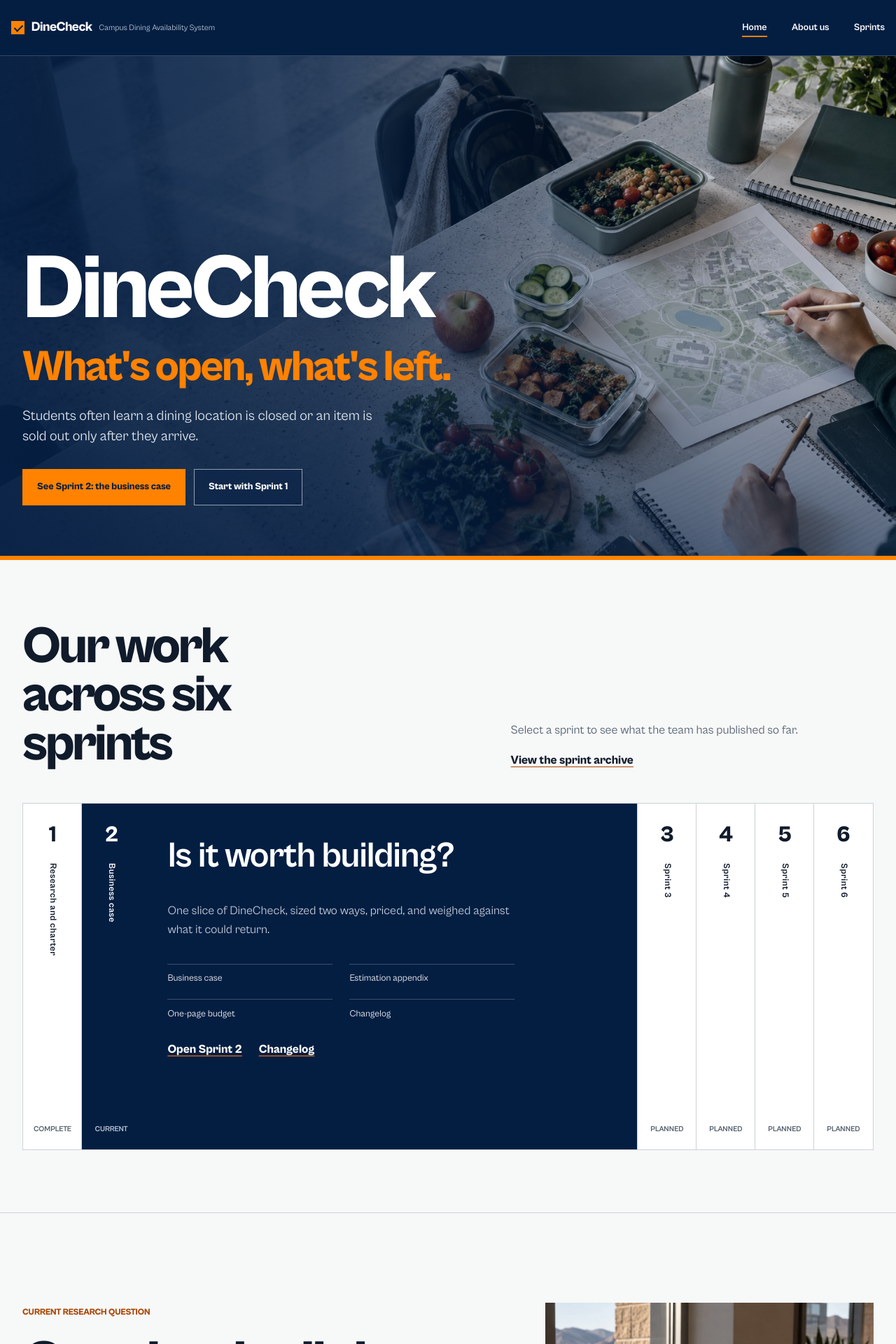
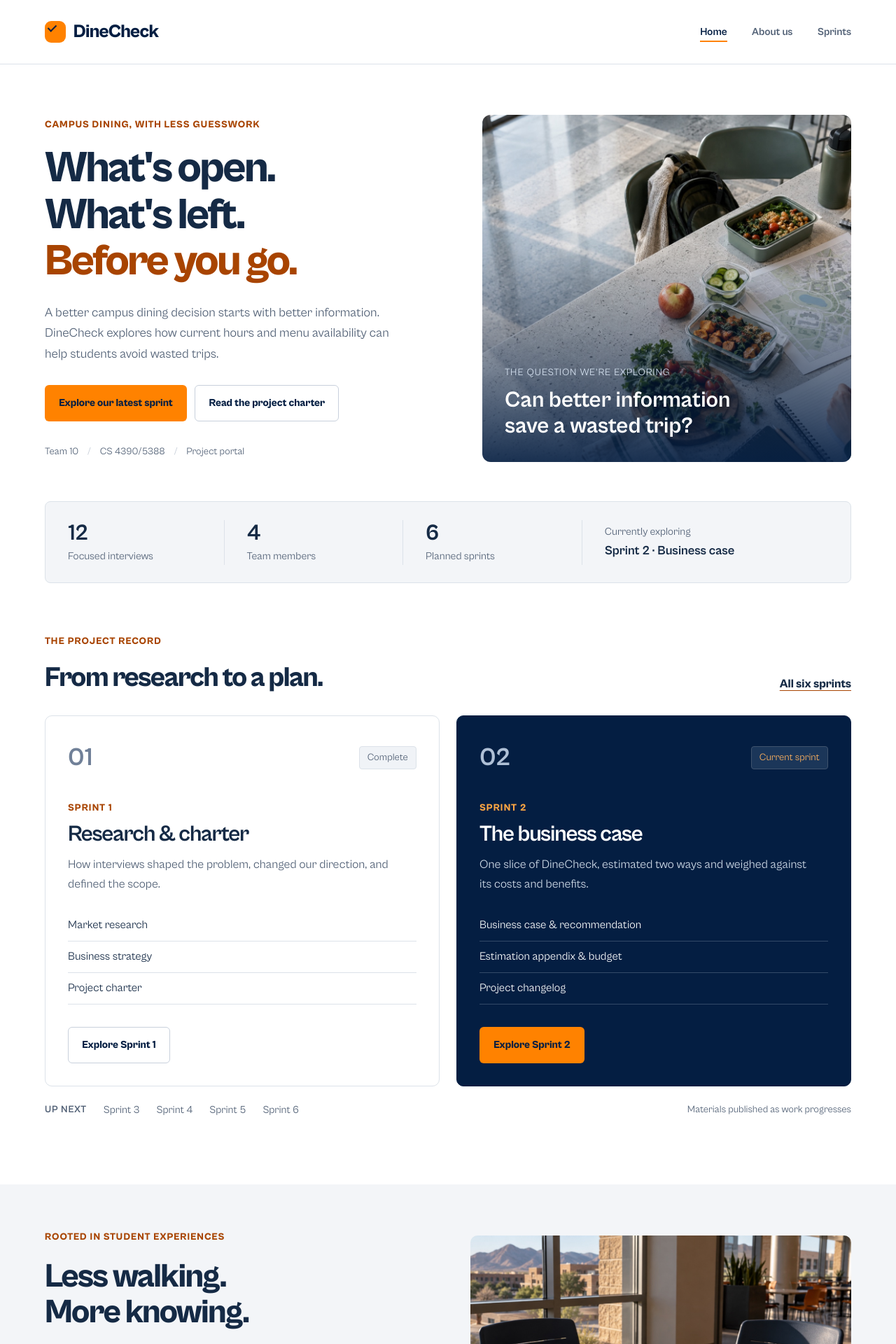
Before and after one commit to dlozan62/dlozan62.github.io, a Jekyll site: the page built from index.html, in a window 1280 px wide. Shown: the top 1920 px of the page at 70% size. Built offline with Jekyll 4.4.1, drawn with Linux system fonts in a browser that asks for light colours; some of the changed text lies outside the part shown.

Commit message:
Clean up DineCheck website design

```diff
--- a/_layouts/default.html
+++ b/_layouts/default.html
@@ -28,6 +28,7 @@
 
     <link rel="stylesheet" href="{{ '/assets/css/style.css' | relative_url }}">
     <script src="{{ '/assets/js/site.js' | relative_url }}" defer></script>
+  <link rel="stylesheet" href="{{ '/assets/css/redesign.css' | relative_url }}">
   </head>
   <body>
     <a class="skip-link" href="#main-content">Skip to content</a>
--- a/index.html
+++ b/index.html
@@ -1,150 +1,15 @@
 ---
 layout: default
 title: Home
-description: "DineCheck: what's open, what's left. Team 10's living record of the research, estimates, and decisions behind a campus dining availability system."
+description: DineCheck — campus dining availability. Follow Team 10's research, planning, and project decisions.
 permalink: /
 ---
-
-<section class="exhibit-hero" aria-labelledby="hero-title">
-  <img
-    class="exhibit-hero__image"
-    src="{{ '/assets/images/campus-dining-work-session.jpg' | relative_url }}"
-    alt="Meal containers, notebooks, and a campus map arranged on a dining table"
-    width="1536"
-    height="1024"
-    fetchpriority="high"
-  >
-  <div class="exhibit-hero__wash" aria-hidden="true"></div>
-  <div class="exhibit-hero__content">
-    <h1 id="hero-title">{{ site.title }}</h1>
-    <p class="exhibit-hero__tagline">{{ site.tagline }}</p>
-    <p class="exhibit-hero__problem">
-      Students often learn a dining location is closed or an item is sold out
-      only after they arrive.
-    </p>
-    <div class="exhibit-hero__actions">
-      <a class="button button--orange" href="{{ '/sprints/sprint-2/' | relative_url }}">
-        See Sprint 2: the business case
-      </a>
-      <a class="button button--glass" href="{{ '/sprints/sprint-1/' | relative_url }}">
-        Start with Sprint 1
-      </a>
-    </div>
-  </div>
+<section class="home-hero">
+ <div class="hero-copy"><p class="eyebrow">CAMPUS DINING, WITH LESS GUESSWORK</p><h1>What's open.<br>What's left.<br><span>Before you go.</span></h1><p class="hero-description">A better campus dining decision starts with better information. DineCheck explores how current hours and menu availability can help students avoid wasted trips.</p><div class="hero-actions"><a class="button button--orange" href="/sprints/sprint-2/">Explore our latest sprint</a><a class="button button--outline" href="/sprints/sprint-1/project-charter/">Read the project charter</a></div><p class="hero-note">Team 10 <span> / </span> CS 4390/5388 <span> / </span> Project portal</p></div>
+ <figure class="hero-figure"><img src="/assets/images/campus-dining-work-session.jpg" alt="Meal containers and research notes on a campus dining table" width="1536" height="1024" fetchpriority="high"><figcaption><span>THE QUESTION WE'RE EXPLORING</span><strong>Can better information<br>save a wasted trip?</strong></figcaption></figure>
 </section>
-
-<section class="sprint-accordion" aria-labelledby="sprint-heading">
-  <header>
-    <h2 id="sprint-heading">Our work across six sprints</h2>
-    <div>
-      <p>Select a sprint to see what the team has published so far.</p>
-      <a class="text-link" href="{{ '/sprints/' | relative_url }}">View the sprint archive</a>
-    </div>
-  </header>
-
-  <div class="sprint-accordion__items">
-    <details class="sprint-slice" name="sprints">
-      <summary>
-        <span aria-hidden="true">1</span>
-        <strong>Research and charter</strong>
-        <small>Complete</small>
-      </summary>
-      <div class="sprint-slice__body">
-        <h3>From meal plans to availability</h3>
-        <p>
-          Follow the earlier meal-plan findings, the focused availability
-          interviews, the change in direction, and our current charter.
-        </p>
-        <ul>
-          <li>Market research</li>
-          <li>Focused availability interviews</li>
-          <li>Business strategy</li>
-          <li>Project charter</li>
-        </ul>
-        <div class="sprint-slice__links">
-          <a href="{{ '/sprints/sprint-1/' | relative_url }}">Open Sprint 1</a>
-          <a href="{{ '/sprints/sprint-1/project-charter/' | relative_url }}">Read charter</a>
-        </div>
-      </div>
-    </details>
-
-    <details class="sprint-slice" name="sprints" open>
-      <summary>
-        <span aria-hidden="true">2</span>
-        <strong>Business case</strong>
-        <small>Current</small>
-      </summary>
-      <div class="sprint-slice__body">
-        <h3>Is it worth building?</h3>
-        <p>
-          One slice of DineCheck, sized two ways, priced, and weighed against
-          what it could return.
-        </p>
-        <ul>
-          <li>Business case</li>
-          <li>Estimation appendix</li>
-          <li>One-page budget</li>
-          <li>Changelog</li>
-        </ul>
-        <div class="sprint-slice__links">
-          <a href="{{ '/sprints/sprint-2/' | relative_url }}">Open Sprint 2</a>
-          <a href="{{ '/sprints/sprint-2/changelog/' | relative_url }}">Changelog</a>
-        </div>
-      </div>
-    </details>
-
-    {% for sprint in (3..6) %}
-      <details class="sprint-slice" name="sprints">
-        <summary>
-          <span aria-hidden="true">{{ sprint }}</span>
-          <strong>Sprint {{ sprint }}</strong>
-          <small>Planned</small>
-        </summary>
-        <div class="sprint-slice__body">
-          <h3>Sprint {{ sprint }}</h3>
-          <p>This record will be published after the sprint closes.</p>
-          <p class="sprint-slice__empty">No project materials have been published for this sprint yet.</p>
-        </div>
-      </details>
-    {% endfor %}
-  </div>
-</section>
-
-<section class="research-intro" aria-labelledby="research-question">
-  <p>Current research question</p>
-  <h2 id="research-question">
-    Can timely dining status help students avoid wasted trips?
-  </h2>
-  <div class="research-intro__visual">
-    <img
-      src="{{ '/assets/images/team-work-session.jpg' | relative_url }}"
-      alt="Notebooks and laptops arranged for a campus dining research work session"
-      width="1536"
-      height="864"
-      loading="lazy"
-    >
-  </div>
-  <div class="research-intro__copy">
-    <p>
-      Twelve focused interviews recorded cases where an item or service was
-      unavailable after someone arrived. The team is testing whether current
-      status information could help students make a better choice beforehand.
-    </p>
-    <a class="text-link" href="{{ '/sprints/sprint-1/market-research/' | relative_url }}">
-      Read the research
-    </a>
-  </div>
-</section>
-
-<aside class="team-route">
-  <p>Meet the team behind the project.</p>
-  <a href="{{ '/about/' | relative_url }}">Meet the team <span aria-hidden="true">↗</span></a>
-</aside>
-
-<aside class="disclosure" aria-labelledby="ai-disclosure-title">
-  <h2 id="ai-disclosure-title" class="disclosure__title">AI use disclosure</h2>
-  <p>
-    AI assisted with website design, development, and drafts of these web
-    summaries. The source research and current charter are linked on Sprint 1.
-  </p>
-</aside>
+<section class="project-strip" aria-label="Project at a glance"><div><strong>12</strong><span>Focused interviews</span></div><div><strong>4</strong><span>Team members</span></div><div><strong>6</strong><span>Planned sprints</span></div><a href="/sprints/sprint-2/"><span>Currently exploring</span><strong>Sprint 2 · Business case</strong></a></section>
+<section class="home-section"><header class="section-top"><div><p class="eyebrow">THE PROJECT RECORD</p><h2>From research to a plan.</h2></div><a class="text-link" href="/sprints/">All six sprints</a></header><div class="sprint-cards"><article class="sprint-card"><div class="card-top"><span class="card-number">01</span><span class="badge">Complete</span></div><p class="eyebrow">SPRINT 1</p><h3>Research &amp; charter</h3><p>How interviews shaped the problem, changed our direction, and defined the scope.</p><ul><li>Market research</li><li>Business strategy</li><li>Project charter</li></ul><a class="button button--outline" href="/sprints/sprint-1/">Explore Sprint 1</a></article><article class="sprint-card current"><div class="card-top"><span class="card-number">02</span><span class="badge">Current sprint</span></div><p class="eyebrow">SPRINT 2</p><h3>The business case</h3><p>One slice of DineCheck, estimated two ways and weighed against its costs and benefits.</p><ul><li>Business case &amp; recommendation</li><li>Estimation appendix &amp; budget</li><li>Project changelog</li></ul><a class="button button--orange" href="/sprints/sprint-2/">Explore Sprint 2</a></article></div><div class="next-sprints"><p>UP NEXT</p><span>Sprint 3</span><span>Sprint 4</span><span>Sprint 5</span><span>Sprint 6</span><small>Materials published as work progresses</small></div></section>
+<section class="research-feature"><div><p class="eyebrow">ROOTED IN STUDENT EXPERIENCES</p><h2>Less walking.<br>More knowing.</h2><p>Students often discover that a dining location is closed or an item is sold out only after they arrive. Twelve focused interviews documented these experiences.</p><p>Our next step: test whether timely status information can help students choose before they leave.</p><a class="text-link" href="/sprints/sprint-1/market-research/">Explore the research</a></div><img src="/assets/images/team-work-session.jpg" alt="Laptops and notebooks used for campus dining research" loading="lazy" width="1536" height="864"></section>
+<section class="home-team"><div><p class="eyebrow">THE PEOPLE BEHIND DINECHECK</p><h2>Four perspectives.<br>One shared project.</h2><a class="button button--outline" href="/about/">Meet Team 10</a></div><div class="team-preview"><a href="/about/"><img src="/assets/images/team/zachary.PNG" alt="Zachary Carrejo" loading="lazy"><span>Zachary</span></a><a href="/about/"><img src="/assets/images/team/salvador-rodarte.png" alt="Salvador Rodarte" loading="lazy"><span>Salvador</span></a><a href="/about/"><img src="/assets/images/team/daniel.PNG" alt="Daniel Lozano" loading="lazy"><span>Daniel</span></a><a href="/about/"><img src="/assets/images/team/Jacob.png" alt="Jacob Ordonez" loading="lazy"><span>Jacob</span></a></div></section>
+<aside class="disclosure"><h2 class="disclosure__title">AI use disclosure</h2><p>AI assisted with website design, development, and drafts of these web summaries. Source research and the current charter are linked on Sprint 1.</p></aside>
```
Also changed, not shown: REDESIGN_README.md (added, +13 -0 lines), assets/css/redesign.css (added).
